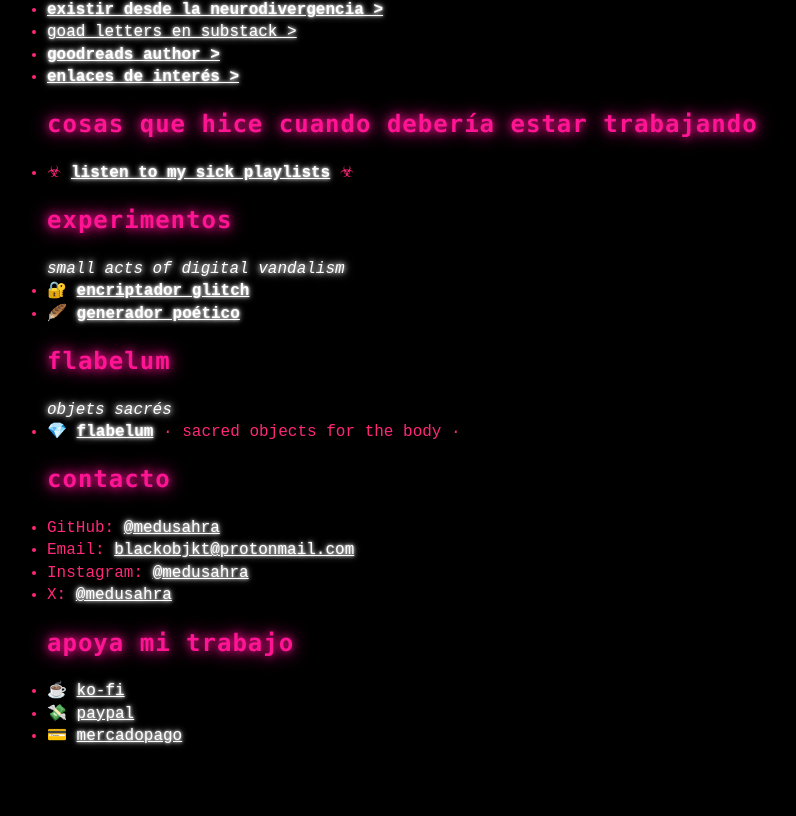
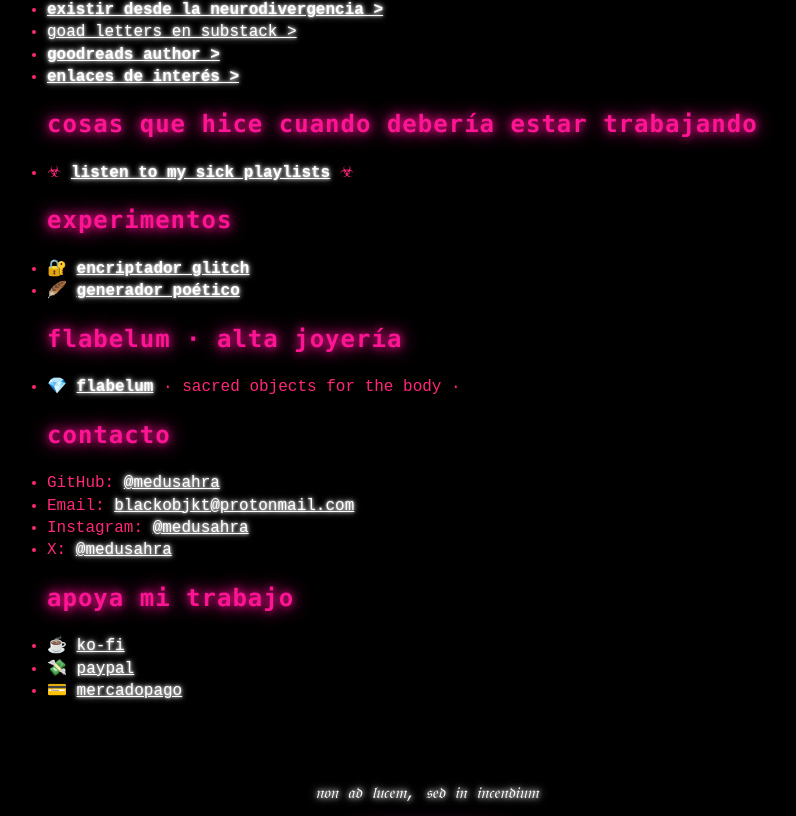
Before and after one commit to medusahra/medusahra.github.io, a Jekyll site: the page built from index.md, in a window 1280 px wide and 900 px high, scrolled down 959 px, cut to the strip 0-816 px from the top of the window. Shown: the whole strip, without its empty margins (213-1009 px from the left). Built offline with Jekyll 4.4.1, drawn with Linux system fonts in a browser that asks for light colours.

Commit message:
Update index.md

```diff
--- a/index.md
+++ b/index.md
@@ -39,13 +39,9 @@
 ## cosas que hice cuando debería estar trabajando
 - ☣ **<a href="https://open.spotify.com/user/oer0flire345iy1g4vaifowzc/playlists" target="_blank">listen to my sick playlists</a>** ☣
 ## experimentos
-*small acts of digital vandalism*
-
 - 🔐 **[encriptador glitch](/2025/11/21/encriptador-glitch.html)**
 - 🪶 **[generador poético](/2025/11/21/generador-poemas.html)**
-## flabelum
- *objets sacrés*
-
+## flabelum · alta joyería
 - 💎 **<a href="https://instagram.com/flabelum" target="_blank">flabelum</a>** · sacred objects for the body ·
 ## contacto
 - GitHub: <a href="https://github.com/medusahra" target="_blank">@medusahra</a>
```
